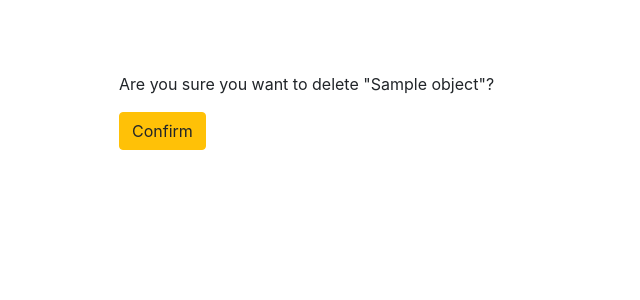
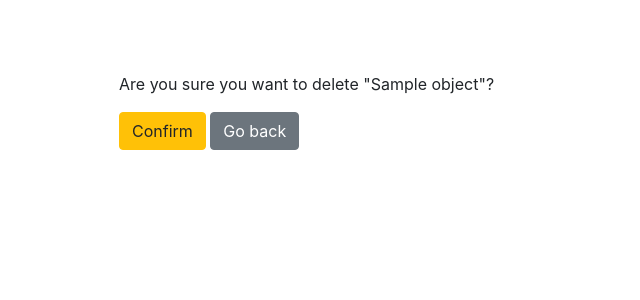
Before and after one commit to MichalJanusz/library, a Django app: template library/templates/library/book_confirm_delete.html in a window 1280 px wide. Shown: the part 56-356 px from the top of the page, without its empty margins (0-640 px from the left). Run offline with Django 3.2, Linux system fonts and the light colour scheme; the template is opened without the code that fills it: most values are stand-ins (such as "Sample title", 1, 10 or a date in 2020); some libraries are stand-ins or nearby versions.

Commit message:
added back buttons

```diff
--- a/library/templates/library/book_confirm_delete.html
+++ b/library/templates/library/book_confirm_delete.html
@@ -4,5 +4,6 @@
 <form method="post">{% csrf_token %}
     <p>Are you sure you want to delete "{{ object.title }}"?</p>
     <input class="btn btn-warning" type="submit" value="Confirm">
+    <a class="btn btn-secondary" href="{% url 'list' %}">Go back</a>
 </form>
 {% endblock %}
--- a/library/templates/library/book_form.html
+++ b/library/templates/library/book_form.html
@@ -3,6 +3,7 @@
 {% load crispy_forms_tags %}
 
 {% block content %}
+    <a class="btn btn-secondary" href="{% url 'list' %}">Back</a>
     <form method="post">{% csrf_token %}
         {{ form|crispy }}
     <input type="submit" class="btn btn-primary" value="Submit">
```
